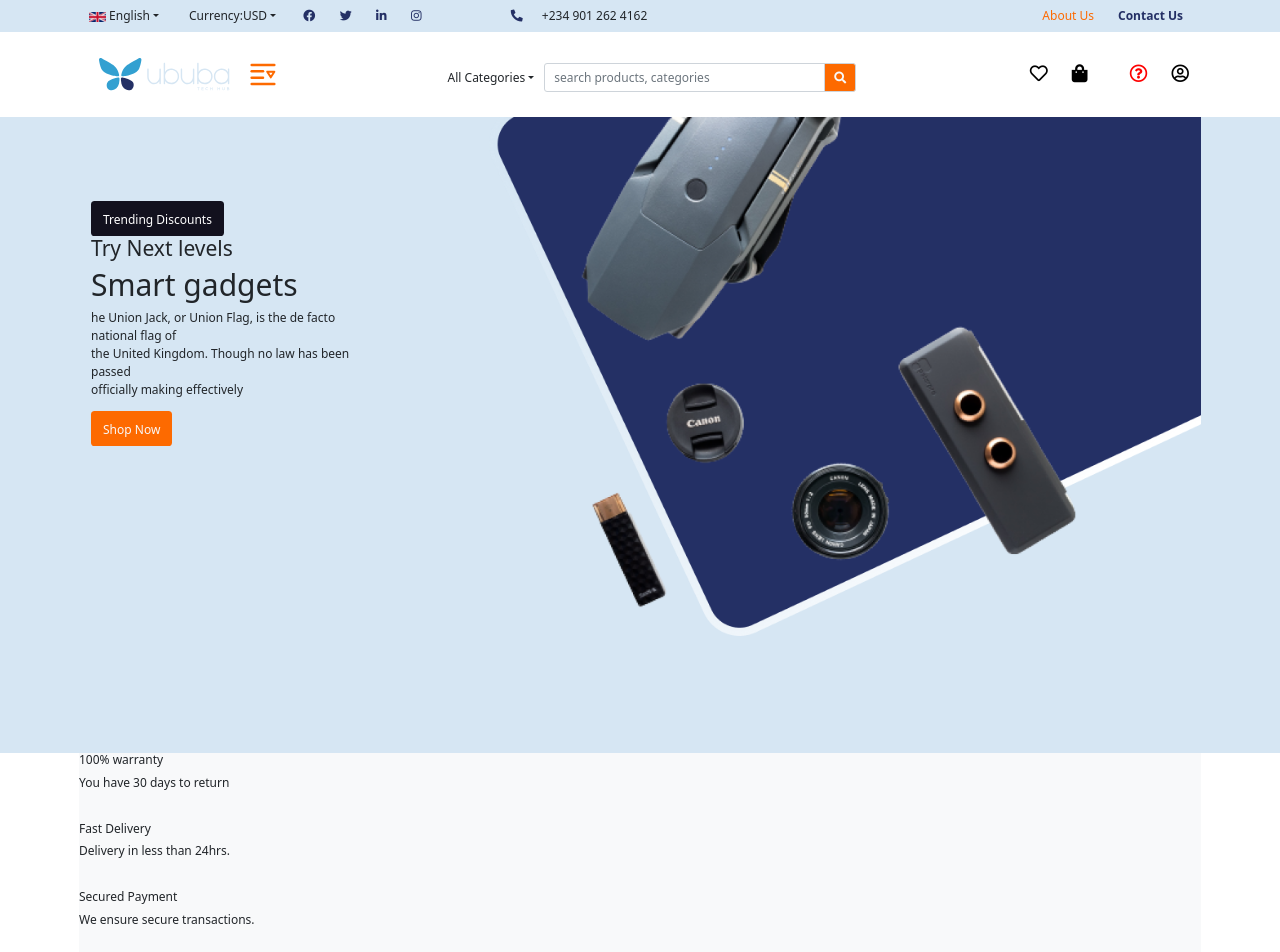
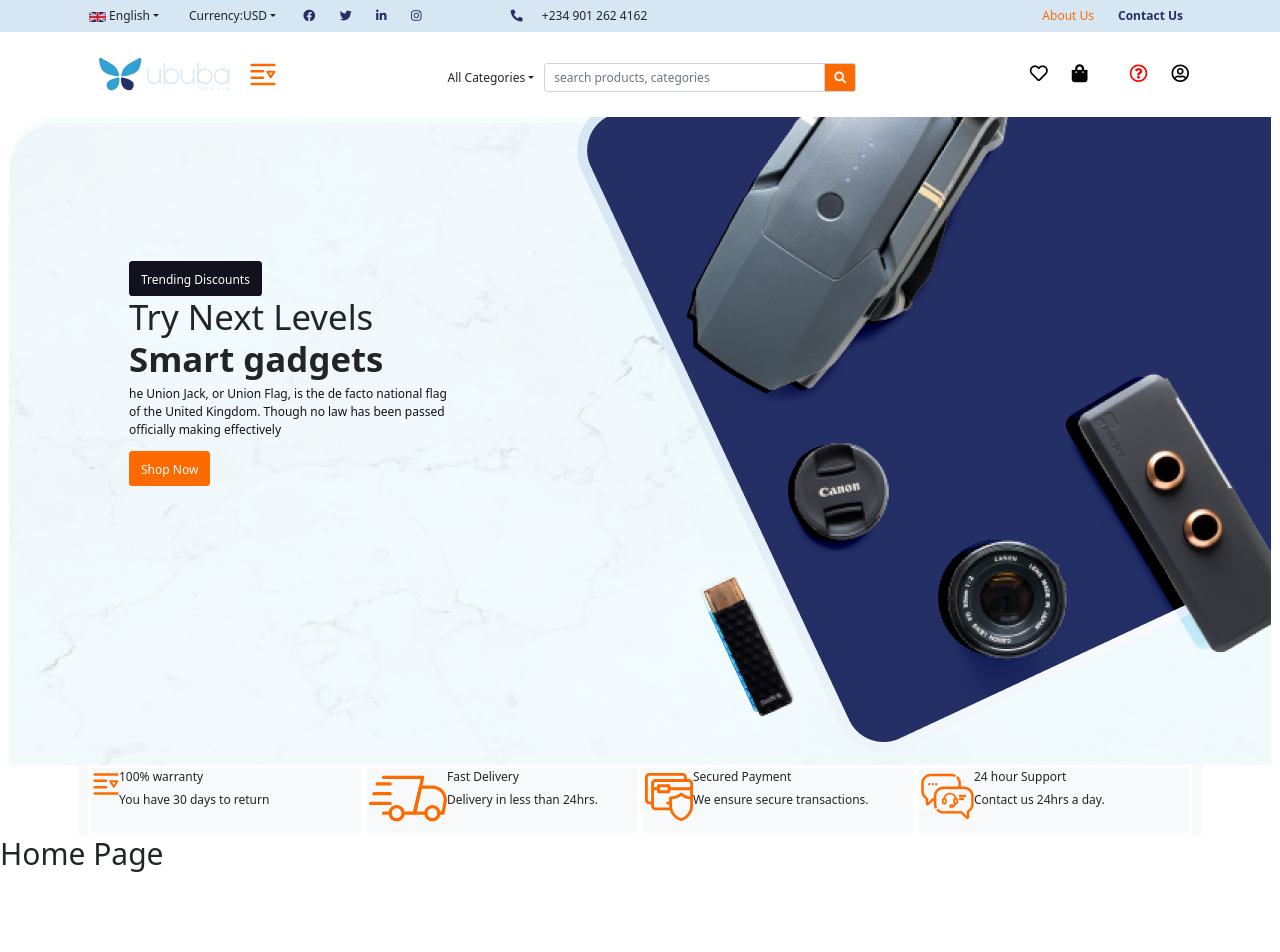
Before and after one commit to skaidev/test-ecommerce, a React (Create React App) app: page / in a window 1280 px wide. Shown: the top 952 px of the page. After the commit the page ends 878 px from the top, so only its background shows below. Built offline with nearby package versions, Linux system fonts and the light colour scheme.

Commit message:
made changes to the hero still

```diff
--- a/src/App.jsx
+++ b/src/App.jsx
@@ -7,7 +7,6 @@ import "./styles/index.scss";
 import "@fortawesome/fontawesome-free/css/all.css";
 import "bootstrap/dist/js/bootstrap";
 import HeroComp from "./components/HeroComp";
-import Content from "./components/Content";
 
 const App = () => {
   return (
@@ -15,7 +14,6 @@ const App = () => {
       <div>
         <HeaderComp />
         <HeroComp />
-        <Content />
         <Switch>
           <Route path="/" exact component={HomePage} />
           <Route path="/about" component={AboutPage} />
--- a/src/components/Content.jsx
+++ /dev/null
@@ -1,50 +0,0 @@
-import React from "react";
-
-const Content = () => {
-  return (
-    <div className=" container ">
-      <div className="bg-light">
-        {card.map((card) => (
-          <div key={card.id}>
-            <div>
-              <h6>{card.title}</h6>
-              <p>{card.body}</p>
-            </div>
-            <div>
-              <img src={card.image} alt="" />
-            </div>
-          </div>
-        ))}
-      </div>
-    </div>
-  );
-};
-
-export default Content;
-
-const card = [
-  {
-    id: 1,
-    img: "images/Group (1).svg",
-    title: "100% warranty",
-    body: "You have 30 days to return",
-  },
-  {
-    id: 2,
-    title: "Fast Delivery",
-    body: "Delivery in less than 24hrs.",
-    img: "images/Group (3).svg",
-  },
-  {
-    id: 3,
-    title: "Secured Payment",
-    body: "We ensure secure transactions.",
-    img: "images/Group (4).svg",
-  },
-  {
-    id: 4,
-    title: "24 hour Support",
-    body: "Contact us 24hrs a day.",
-    img: "images/fast 1.svg",
-  },
-];
--- /dev/null
+++ b/src/components/ContentComp.jsx
@@ -0,0 +1,68 @@
+import React from "react";
+import styled from "styled-components";
+const ContentComp = () => {
+  return (
+    <Wrapper>
+      <div className="">
+        <div className=" container bg-light header">
+          {card.map((card) => (
+            <div className="d-flex para" key={card.id}>
+              <div className=" wrap">
+                <img src={card.img} alt="" />
+              </div>
+              <div>
+                <h6>{card.title}</h6>
+                <p>{card.body}</p>
+              </div>
+            </div>
+          ))}
+        </div>
+      </div>
+    </Wrapper>
+  );
+};
+
+export default ContentComp;
+
+const card = [
+  {
+    id: 1,
+    title: "100% warranty",
+    body: "You have 30 days to return",
+    img: "images/Group (1).svg",
+  },
+  {
+    id: 2,
+    title: "Fast Delivery",
+    body: "Delivery in less than 24hrs.",
+    img: "images/fast 1.svg",
+  },
+  {
+    id: 3,
+    title: "Secured Payment",
+    body: "We ensure secure transactions.",
+    img: "images/Vector.svg",
+  },
+  {
+    id: 4,
+    title: "24 hour Support",
+    body: "Contact us 24hrs a day.",
+    img: "images/Group (3).svg",
+  },
+];
+
+export const Wrapper = styled.div`
+  .header {
+    display: grid;
+    grid-template-columns: repeat(4, 1fr);
+
+    .wrap {
+      margin-top: 0.2rem;
+    }
+    .para {
+      border: 3px solid white;
+      padding: 2px;
+      box-shadow: 2px, 5px;
+    }
+  }
+`;
--- a/src/components/HeroComp.jsx
+++ b/src/components/HeroComp.jsx
@@ -1,28 +1,36 @@
 import React from "react";
 import styled from "styled-components";
+import ContentComp from "./ContentComp";
 
 const HeroComp = () => {
   return (
     <Wrapper>
-      <div className=" container-fluid bg-primary">
-        <div className="hero container d-flex flex-lg-row justify-content-lg-center flex-column">
-          <div className="write-up ">
-            <button className="btn-dark btn-lg">
-              <a href="/">Trending Discounts </a>
-            </button>
-            <h3>Try Next levels</h3>
-            <h1>Smart gadgets </h1>
-            <p>
-              he Union Jack, or Union Flag, is the de facto national flag of <br /> the United Kingdom. Though no law has been passed <br />
+      <div className=" container-fluid">
+        <div className="hero">
+          <div className="top">
+            <div>
+              <button className="btn-dark btn-lg">
+                <a href="/">Trending Discounts </a>
+              </button>
+            </div>
+
+            <h2>
+              <span className="fw-light fs-41">Try Next Levels </span> <br />
+              <span className="fw-bold fs-41">Smart gadgets</span>
+            </h2>
+
+            <p className="fs-14 text-dark">
+              he Union Jack, or Union Flag, is the de facto national flag <br />
+              of the United Kingdom. Though no law has been passed <br />
               officially making effectively
             </p>
             <button className="btn-secondary btn-lg text-light">
               <a href="/"> Shop Now </a>
             </button>
           </div>
-          <div className=" d-md-block d-none images1">
-            <img src="images/Group 777 (1).png" className="img-fluid" alt="" />
-          </div>
+        </div>
+        <div className="container">
+          <ContentComp />
         </div>
       </div>
     </Wrapper>
@@ -33,18 +41,16 @@ export default HeroComp;
 
 const Wrapper = styled.div`
   .hero {
-    position: relative;
+    background-image: url("images/Group 81.png");
+    background-repeat: no-repeat;
+    background-position: cover;
+    height: 54rem;
 
-    .write-up {
-      margin: 7rem 1rem;
+    .top {
+      margin-left: 10rem;
+      padding-top: 12rem;
       @media screen and (min-width: 378px) and (max-width: 992px) {
-      }
-    }
-    .images1 {
-      height: 53rem;
-      margin-left: 9rem;
-      @media screen and (min-width: 378px) and (max-width: 992px) {
-        margin-left: 0.3rem;
+        display: block;
       }
     }
   }
--- a/src/styles/_variables.scss
+++ b/src/styles/_variables.scss
@@ -7,3 +7,4 @@ $light-gray: #e7e7e8;
 $light-blue: #f5fdff;
 $info: #243065;
 $danger: #fd0000;
+$primary1: #c4c4c4;
--- a/src/styles/utility/_helpers.scss
+++ b/src/styles/utility/_helpers.scss
@@ -21,6 +21,9 @@
 }
 .fw-bold2 {
   font-family: 500;
+}
+.fw-light {
+  font-weight: 400;
 }
 .fm {
   font-family: "montserrat" sans-serif;
```
Also changed, not shown: public/images/Vector.svg (added).
